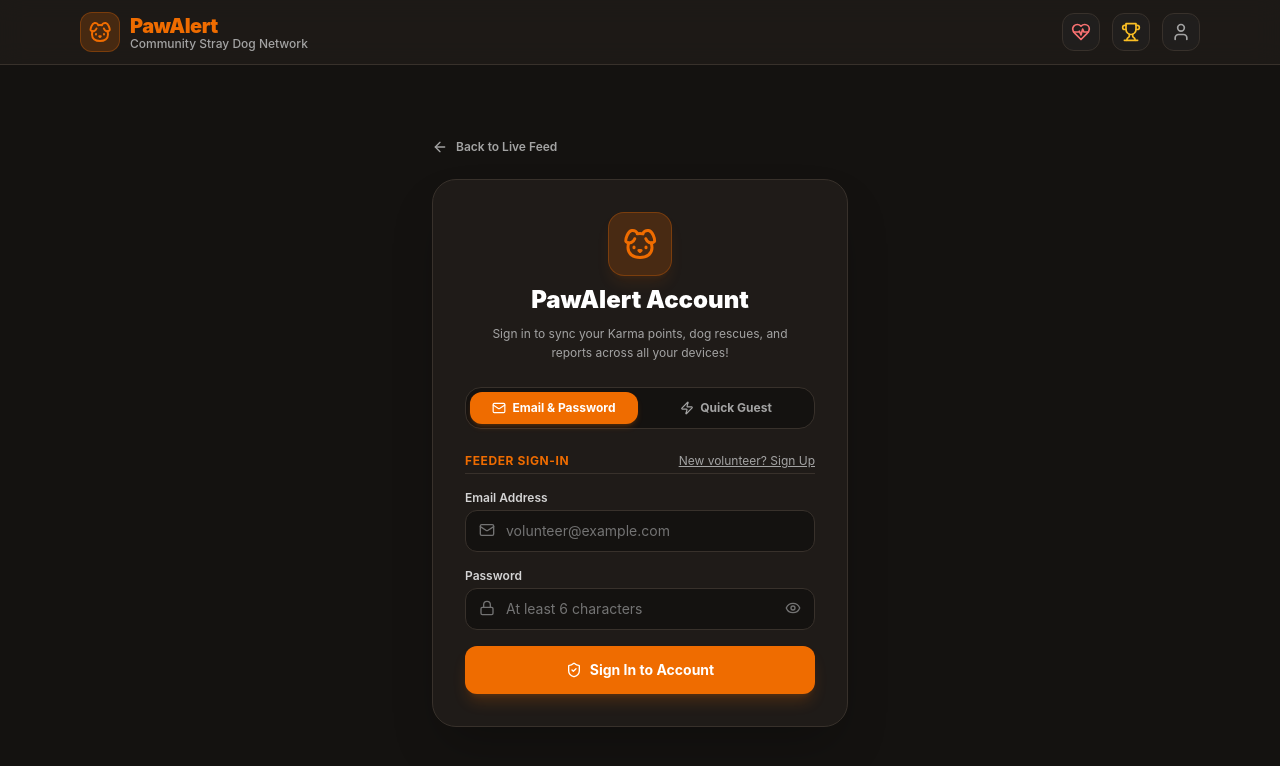
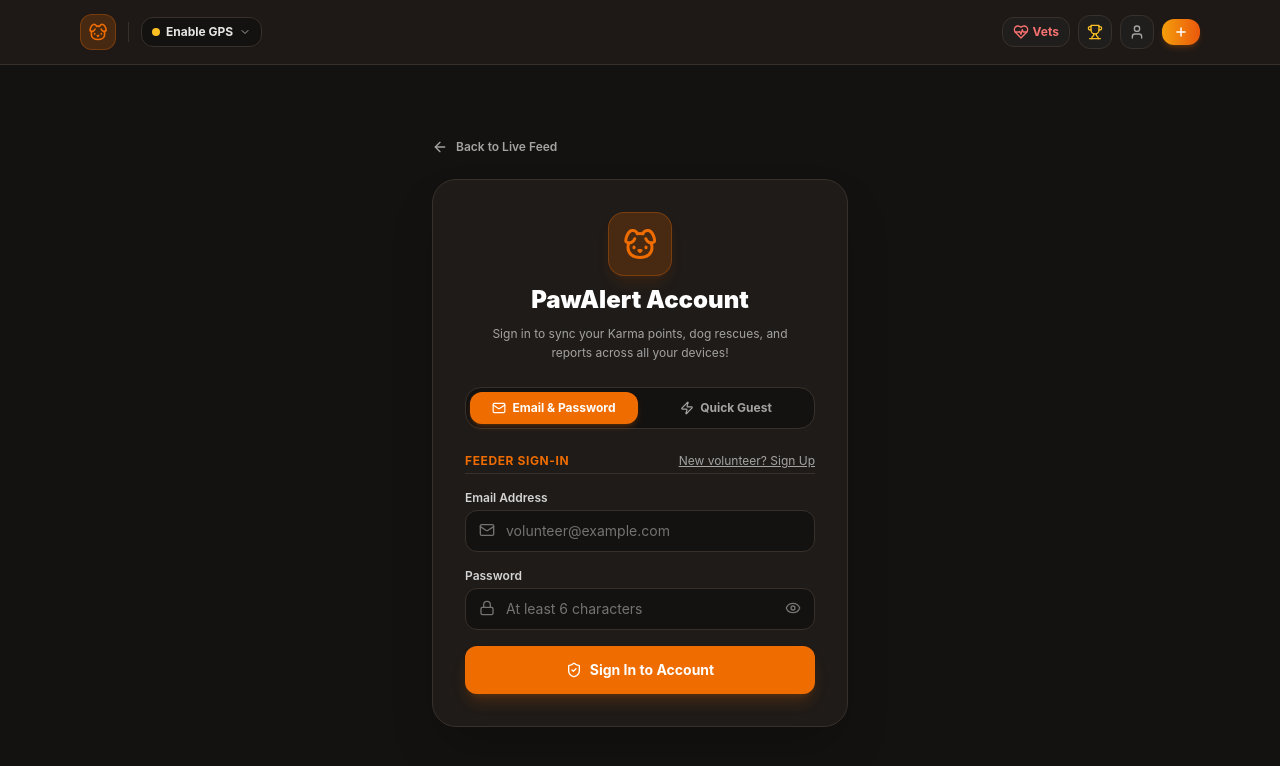
Before and after one commit to arjunhunt/pawalert-web, a Next.js app: page /auth in a window 1280 px wide. Shown: the top 766 px of the page. Built offline with nearby package versions, Linux system fonts and the light colour scheme; no server answers.

Commit message:
Fix current location display: remove Umargam coordinate exclusion, add reverse geocoded locality pill to Navbar, and tune GPS caching

```diff
--- a/src/app/page.tsx
+++ b/src/app/page.tsx
@@ -281,7 +281,11 @@ export default function Home() {
 
   return (
     <div className="min-h-screen flex flex-col bg-darkBg">
-      <Navbar />
+      <Navbar
+        userLocation={userLocation}
+        onDetectLocation={() => detectLocation(true)}
+        isLocating={isLocating}
+      />
 
       <main className="flex-1 max-w-6xl w-full mx-auto px-4 py-6 space-y-6">
         {/* Proximity Distress Alert Notifications & Permission Prompt */}
@@ -353,7 +357,11 @@ export default function Home() {
             >
               <Compass className={`w-4 h-4 text-pawAmber ${isLocating ? "animate-spin" : ""}`} />
               <span>
-                {userLocation ? "GPS Locked" : "Detect GPS"}
+                {isLocating
+                  ? "Locating..."
+                  : userLocation
+                  ? `GPS Locked${userLocation.accuracy ? ` (±${Math.round(userLocation.accuracy)}m)` : ""}`
+                  : "Detect GPS"}
               </span>
             </button>
 
--- a/src/components/Navbar.tsx
+++ b/src/components/Navbar.tsx
@@ -1,80 +1,170 @@
 "use client";
 
+import { useState, useEffect, useRef } from "react";
 import Link from "next/link";
 import { usePathname } from "next/navigation";
-import { Dog, PlusCircle, MapPin, User, Navigation, Trophy, HeartPulse } from "lucide-react";
+import { Dog, Plus, MapPin, User, Navigation, Trophy, HeartPulse, ChevronDown, Loader2 } from "lucide-react";
+import { getCachedCoordinates, getDeviceGeolocation, reverseGeocodeDetailed, watchLiveHardwareGPS } from "@/lib/geo";
 
 interface NavbarProps {
-  userLocation?: { lat: number; lng: number } | null;
+  userLocation?: { lat: number; lng: number; accuracy?: number } | null;
   onDetectLocation?: () => void;
   isLocating?: boolean;
 }
 
 export default function Navbar({
-  userLocation,
-  onDetectLocation,
-  isLocating,
+  userLocation: propUserLocation,
+  onDetectLocation: propOnDetectLocation,
+  isLocating: propIsLocating,
 }: NavbarProps) {
   const pathname = usePathname();
 
+  // Internal location state to guarantee location shows everywhere even if parent doesn't pass props
+  const [internalLocation, setInternalLocation] = useState<{ lat: number; lng: number; accuracy?: number } | null>(
+    () => propUserLocation || getCachedCoordinates()
+  );
+  const [internalIsLocating, setInternalIsLocating] = useState<boolean>(false);
+  const [localityName, setLocalityName] = useState<string>("Detecting GPS...");
+
+  const activeLocation = propUserLocation !== undefined ? propUserLocation : internalLocation;
+  const activeIsLocating = propIsLocating !== undefined ? propIsLocating : internalIsLocating;
+
+  // Sync prop changes into internal state
+  useEffect(() => {
+    if (propUserLocation) {
+      setInternalLocation(propUserLocation);
+    }
+  }, [propUserLocation]);
+
+  // Initial detection if no coordinates exist yet
+  useEffect(() => {
+    if (!activeLocation) {
+      const cached = getCachedCoordinates();
+      if (cached) {
+        setInternalLocation(cached);
+      } else {
+        // Auto-detect GPS seamlessly
+        getDeviceGeolocation(false).then((res) => {
+          if (res && res.lat !== 0 && res.lng !== 0) {
+            setInternalLocation({ lat: res.lat, lng: res.lng, accuracy: res.accuracy });
+          } else {
+            setLocalityName("Enable GPS");
+          }
+        });
+      }
+    }
+  }, [activeLocation]);
+
+  // Reverse geocode to clean locality (e.g. "Devdham, Umargam")
+  useEffect(() => {
+    if (activeLocation && activeLocation.lat !== 0 && activeLocation.lng !== 0) {
+      let isSubscribed = true;
+      reverseGeocodeDetailed(activeLocation.lat, activeLocation.lng).then((details) => {
+        if (!isSubscribed) return;
+        const parts = [details.area || details.street, details.city].filter(Boolean);
+        if (parts.length > 0) {
+          setLocalityName(parts.join(", "));
+        } else if (details.fullAddress && details.fullAddress !== "Location recorded") {
+          const tokens = details.fullAddress.split(",");
+          setLocalityName(tokens.slice(0, 2).join(",").trim());
+        } else {
+          setLocalityName("GPS Active");
+        }
+      });
+      return () => {
+        isSubscribed = false;
+      };
+    } else {
+      setLocalityName("Enable GPS");
+    }
+  }, [activeLocation?.lat, activeLocation?.lng]);
+
+  const handleLocationClick = async () => {
+    if (propOnDetectLocation) {
+      propOnDetectLocation();
+      return;
+    }
+
+    setInternalIsLocating(true);
+    try {
+      const res = await getDeviceGeolocation(true);
+      if (res && res.lat !== 0 && res.lng !== 0) {
+        setInternalLocation({ lat: res.lat, lng: res.lng, accuracy: res.accuracy });
+      }
+    } catch (e) {
+      console.warn("Location detection error:", e);
+    } finally {
+      setInternalIsLocating(false);
+    }
+  };
+
   return (
-    <header className="sticky top-0 z-50 bg-darkCard/90 backdrop-blur-md border-b border-darkBorder">
-      <div className="max-w-6xl mx-auto px-4 h-16 flex items-center justify-between">
-        {/* Brand Logo */}
-        <Link href="/" className="flex items-center space-x-2.5 group">
-          <div className="w-10 h-10 rounded-xl bg-pawAmber/20 flex items-center justify-center border border-pawAmber/30 group-hover:scale-105 transition-transform">
-            <Dog className="w-6 h-6 text-pawAmber" />
+    <header className="sticky top-0 z-50 bg-darkCard/95 backdrop-blur-md border-b border-darkBorder">
+      <div className="max-w-6xl mx-auto px-4 h-16 flex items-center justify-between gap-2">
+        {/* Left: Brand Logo & Locality Pill */}
+        <div className="flex items-center space-x-2 sm:space-x-3 min-w-0">
+          <Link href="/" className="flex items-center space-x-2 shrink-0 group">
+            <div className="w-9 h-9 rounded-xl bg-pawAmber/20 flex items-center justify-center border border-pawAmber/30 group-hover:scale-105 transition-transform">
+              <Dog className="w-5 h-5 text-pawAmber" />
             </div>
-          <div>
-            <h1 className="text-xl font-black tracking-tight text-pawAmber">
+            <div className="hidden xs:block">
+              <h1 className="text-lg font-black tracking-tight text-pawAmber leading-none">
                 PawAlert
               </h1>
-            <p className="text-xs text-neutral-400 font-medium -mt-1 hidden sm:block">
-              Community Stray Dog Network
-            </p>
             </div>
           </Link>
 
-        {/* Center / Action Buttons */}
-        <div className="flex items-center space-x-2 sm:space-x-3">
-          {/* Location status / detector */}
-          {onDetectLocation && (
+          {/* Divider */}
+          <div className="h-5 w-[1px] bg-darkBorder hidden sm:block" />
+
+          {/* 📍 Current Real-time Location Pill */}
           <button
-              onClick={onDetectLocation}
-              disabled={isLocating}
-              className={`flex items-center space-x-1.5 px-3 py-1.5 rounded-lg text-xs font-semibold border transition-all ${
-                userLocation
-                  ? "bg-green-950/40 text-green-400 border-green-800/40 hover:bg-green-900/40"
-                  : "bg-neutral-800/60 text-neutral-300 border-neutral-700 hover:bg-neutral-800"
-              }`}
-              title="Click to detect current GPS location"
+            type="button"
+            onClick={handleLocationClick}
+            disabled={activeIsLocating}
+            className="flex items-center space-x-1.5 px-2.5 py-1.5 rounded-xl bg-darkBg hover:bg-neutral-800 border border-darkBorder hover:border-pawAmber/40 transition-all text-left max-w-[160px] sm:max-w-[240px] shrink min-w-0 active:scale-95 shadow-sm"
+            title="Tap to update current GPS location"
           >
-              <Navigation
-                className={`w-3.5 h-3.5 ${
-                  isLocating ? "animate-spin text-pawAmber" : ""
+            {activeIsLocating ? (
+              <Loader2 className="w-3.5 h-3.5 text-pawAmber animate-spin shrink-0" />
+            ) : (
+              <span
+                className={`w-2 h-2 rounded-full shrink-0 ${
+                  activeLocation && activeLocation.lat !== 0
+                    ? "bg-emerald-400 shadow-[0_0_8px_rgba(52,211,153,0.8)] animate-pulse"
+                    : "bg-amber-400"
                 }`}
               />
-              <span className="hidden md:inline">
-                {isLocating
-                  ? "Locating..."
-                  : userLocation
-                  ? "GPS Active"
-                  : "Enable GPS"}
-              </span>
-            </button>
             )}
 
-          {/* 24/7 Emergency Vet & Ambulance Directory Link */}
+            <span className="text-xs font-bold text-neutral-200 truncate">
+              {activeIsLocating ? "Acquiring..." : localityName}
+            </span>
+
+            {activeLocation?.accuracy !== undefined && activeLocation.accuracy > 0 && (
+              <span className="text-[10px] font-mono font-bold text-emerald-400 px-1 py-0.2 rounded bg-emerald-950/80 border border-emerald-800/60 hidden md:inline shrink-0">
+                ±{Math.round(activeLocation.accuracy)}m
+              </span>
+            )}
+
+            <ChevronDown className="w-3 h-3 text-neutral-400 shrink-0" />
+          </button>
+        </div>
+
+        {/* Right: Quick Action Controls */}
+        <div className="flex items-center space-x-1.5 sm:space-x-2 shrink-0">
+          {/* 24/7 Emergency Vets */}
           <Link
             href="/vets"
-            className={`p-2 rounded-xl border transition-colors ${
+            className={`flex items-center space-x-1 px-2.5 py-1.5 rounded-xl border text-xs font-bold transition-colors ${
               pathname === "/vets"
                 ? "bg-red-950/60 text-red-300 border-red-500/60"
                 : "bg-neutral-800/40 text-red-400 border-darkBorder hover:text-red-300 hover:bg-neutral-800"
             }`}
             title="24/7 Emergency Vet & Ambulance Directory"
           >
-            <HeartPulse className="w-5 h-5 text-red-400" />
+            <HeartPulse className="w-4 h-4 text-red-400" />
+            <span className="hidden sm:inline">Vets</span>
           </Link>
 
           {/* Leaderboard link */}
@@ -87,7 +177,7 @@ export default function Navbar({
             }`}
             title="Community Leaderboard"
           >
-            <Trophy className="w-5 h-5 text-amber-400" />
+            <Trophy className="w-4 h-4 text-amber-400" />
           </Link>
 
           {/* Profile link */}
@@ -100,7 +190,16 @@ export default function Navbar({
             }`}
             title="Volunteer Profile"
           >
-            <User className="w-5 h-5" />
+            <User className="w-4 h-4" />
+          </Link>
+
+          {/* + Report Quick Button */}
+          <Link
+            href="/report"
+            className="flex items-center space-x-1 bg-gradient-to-r from-amber-500 to-orange-600 hover:from-amber-600 hover:to-orange-700 text-white px-3 py-1.5 rounded-xl text-xs font-black shadow-md shadow-pawAmber/20 transition-all active:scale-95"
+          >
+            <Plus className="w-3.5 h-3.5 stroke-[2.5]" />
+            <span className="hidden xs:inline">Report</span>
           </Link>
         </div>
       </div>
--- a/src/lib/geo.ts
+++ b/src/lib/geo.ts
@@ -93,8 +93,8 @@ export function getAccurateGPSPosition(
         navigator.geolocation.clearWatch(watchId);
         watchId = null;
       }
-      // ONLY cache if accuracy is high precision (<= 35m, compatible with indoor venues)
-      if (result.lat !== 0 && result.lng !== 0 && result.accuracy <= 35) {
+      // Cache if accuracy is a usable GPS/Wi-Fi fix (<= 60m)
+      if (result.lat !== 0 && result.lng !== 0 && result.accuracy <= 60) {
         cacheCoordinates(result.lat, result.lng, result.accuracy);
       }
       resolve(result);
@@ -198,15 +198,15 @@ export function watchLiveHardwareGPS(
   const watchId = navigator.geolocation.watchPosition(
     (pos) => {
       const acc = Math.round(pos.coords.accuracy || 50);
-      // Update whenever accuracy is better or reasonable (< 35m)
-      if (acc <= bestAccuracy || acc <= 35) {
+      // Update whenever accuracy is better or reasonable (< 60m)
+      if (acc <= bestAccuracy || acc <= 60) {
         if (acc < bestAccuracy) bestAccuracy = acc;
         onUpdate({
           lat: pos.coords.latitude,
           lng: pos.coords.longitude,
           accuracy: acc,
         });
-        if (acc <= 20) {
+        if (acc <= 60) {
           cacheCoordinates(pos.coords.latitude, pos.coords.longitude, acc);
         }
       }
@@ -258,13 +258,13 @@ export function clearCachedCoordinates(): void {
 }
 
 /**
- * Caches coordinates ONLY if accuracy is true satellite precision (<= 25m).
- * Saves timestamp to enforce strict 5-minute TTL.
+ * Caches coordinates for quick instant restoration on app load.
  */
 export function cacheCoordinates(lat: number, lng: number, accuracy?: number): void {
   if (typeof window === "undefined") return;
-  // NEVER cache coarse cell-tower fixes (> 35m) as trusted location
-  if (accuracy && accuracy > 35) return;
+  if (!lat || !lng || (lat === 0 && lng === 0)) return;
+  // Don't cache cell-tower fixes with excessive drift (> 60m)
+  if (accuracy && accuracy > 60) return;
   try {
     localStorage.setItem("pawalert_user_lat", lat.toString());
     localStorage.setItem("pawalert_user_lng", lng.toString());
@@ -276,25 +276,11 @@ export function cacheCoordinates(lat: number, lng: number, accuracy?: number): v
 }
 
 /**
- * Retrieves cached coordinates ONLY if younger than 5 minutes.
- * Prevents stale multi-day location persistence.
+ * Retrieves cached coordinates immediately so location is never blank on page load.
  */
 export function getCachedCoordinates(): { lat: number; lng: number; accuracy?: number } | null {
   if (typeof window === "undefined") return null;
   try {
-    const timeStr = localStorage.getItem("pawalert_user_geo_time");
-    // Strict 5-minute TTL: Discard if older than 5 minutes or missing timestamp
-    if (!timeStr) {
-      clearCachedCoordinates();
-      return null;
-    }
-    const savedTime = parseInt(timeStr, 10);
-    const MAX_CACHE_AGE_MS = 5 * 60 * 1000; // 5 minutes
-    if (Date.now() - savedTime > MAX_CACHE_AGE_MS) {
-      clearCachedCoordinates();
-      return null;
-    }
-
     const latStr = localStorage.getItem("pawalert_user_lat");
     const lngStr = localStorage.getItem("pawalert_user_lng");
     const accStr = localStorage.getItem("pawalert_user_accuracy");
@@ -310,8 +296,7 @@ export function getCachedCoordinates(): { lat: number; lng: number; accuracy?: n
         lat >= -90 &&
         lat <= 90 &&
         lng >= -180 &&
-        lng <= 180 &&
-        !(Math.abs(lat - 20.1759) < 0.005 && Math.abs(lng - 72.7549) < 0.005)
+        lng <= 180
       ) {
         return { lat, lng, accuracy };
       }
```
Lines whose indentation alone changed are shown as unchanged.
